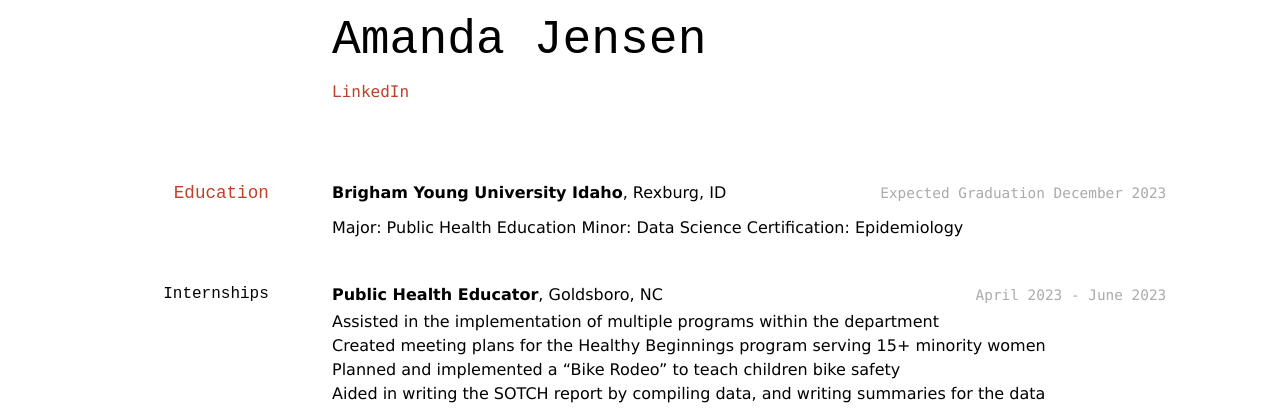
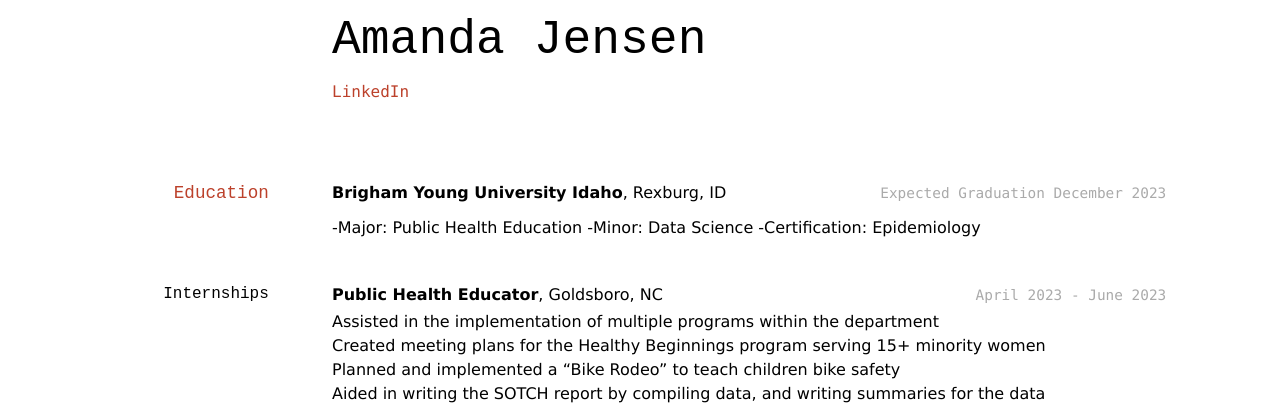
Before and after one commit to Slangfroid/AmandaCJ_Resume, a Jekyll site: the page built from docs/index.md, in a window 1280 px wide. Shown: the top 410 px of the page. Built offline with Jekyll 4.4.1, drawn with Linux system fonts in a browser that asks for light colours.

```diff
--- a/docs/index.md
+++ b/docs/index.md
@@ -14,9 +14,9 @@ title: Amanda Jensen Resume
 `Expected Graduation December 2023`
 __Brigham Young University Idaho__, Rexburg, ID
 
-Major: Public Health Education
-Minor: Data Science
-Certification: Epidemiology
+-Major: Public Health Education
+-Minor: Data Science
+-Certification: Epidemiology
 
 ### Internships
 
```
